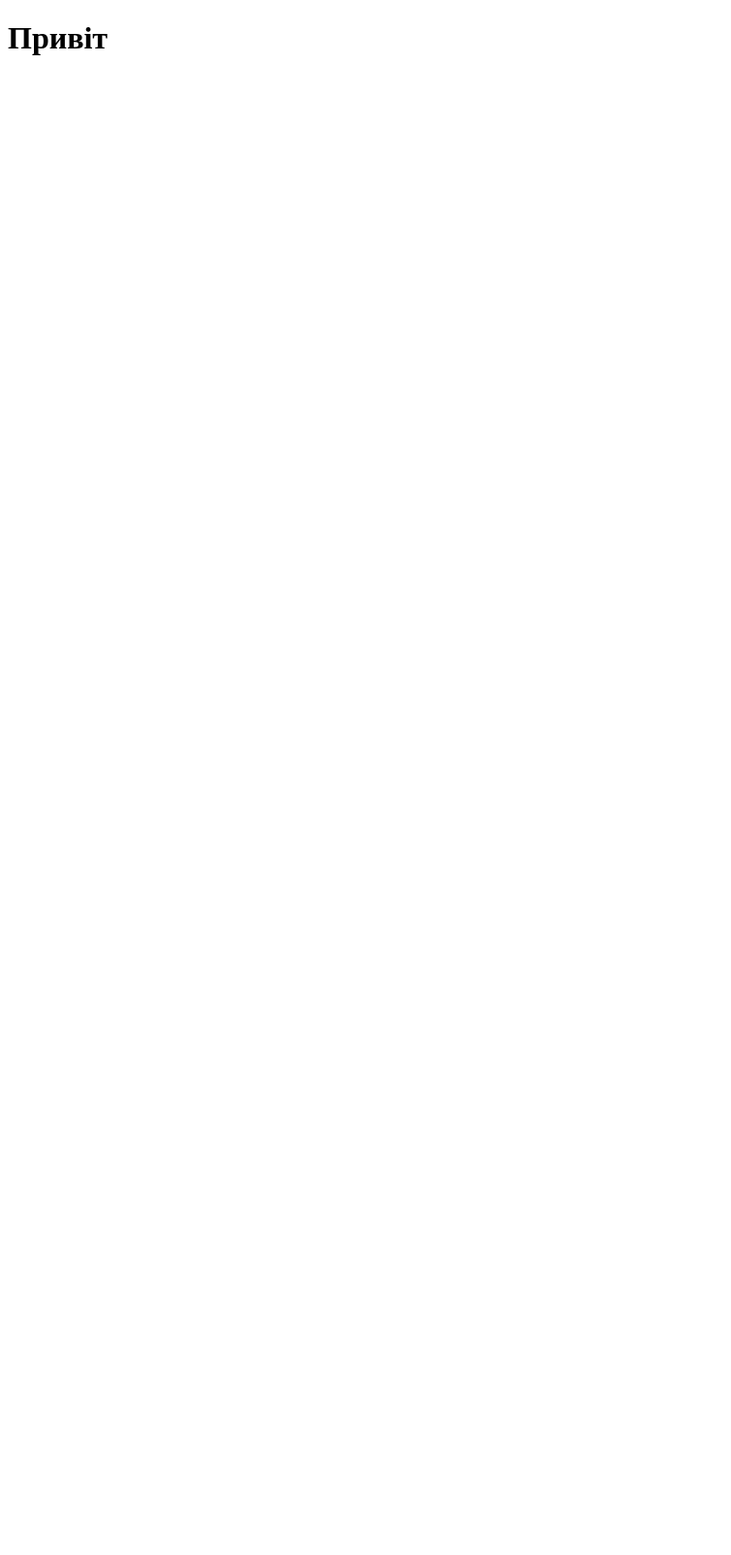
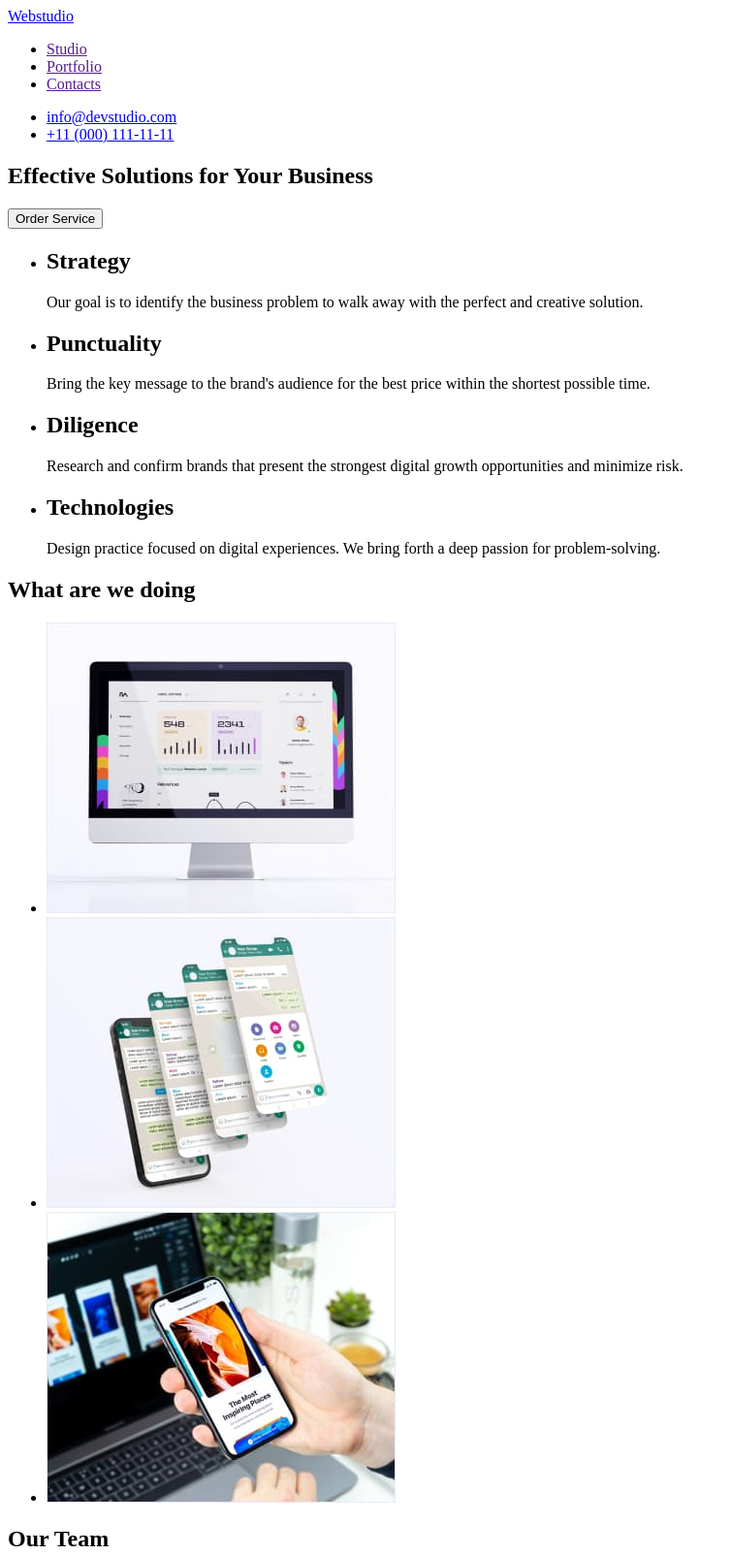
Before and after one commit to MachtTat/goit-markup-hw-01, a plain HTML site: page index.html in a window 1280 px wide. Shown: the top 1604 px of the page at 97% size, without its empty margins (0-754 px from the left). Before the commit the page ends 800 px from the top, so only its background shows below. Drawn offline with Linux system fonts and the light colour scheme.

Commit message:
hw-01-attempt-1

```diff
--- a/index.html
+++ b/index.html
@@ -7,9 +7,152 @@
       content="width=
     , initial-scale=1.0"
     />
-    <title>Document</title>
+    <title>Webstudio</title>
   </head>
   <body>
-    <h1>Привіт</h1>
+    <!-- HEADER -->
+    <header>
+      <nav>
+        <a href="./index.html">Webstudio</a>
+        <ul>
+          <li>
+            <a href="">Studio</a>
+          </li>
+          <li>
+            <a href="">Portfolio</a>
+          </li>
+          <li>
+            <a href="">Contacts</a>
+          </li>
+        </ul>
+      </nav>
+      <ul>
+        <li>
+        <a href="mailto:info@devstudio.com">info@devstudio.com</a> <br />
+        </li>
+        <li>
+        <a href="tel:+11 (000) 111-11-11">+11 (000) 111-11-11</a>
+        </li>
+        </ul>
+      </address>
+    </header>
+    <!-- HERO SECTION -->
+    <section>
+      <h1>Effective Solutions for Your Business</h1>
+      <button type="button">Order Service</button>
+      </section>
+    <main>
+    <!-- section 1 -->
+    <section>
+      <ul>
+        <li>
+          <h2>Strategy</h2>
+          <p>
+            Our goal is to identify the business problem to walk away with the
+            perfect and creative solution.
+          </p>
+        </li>
+        <li>
+          <h2>Punctuality</h2>
+          <p>
+            Bring the key message to the brand's audience for the best price
+            within the shortest possible time.
+          </p>
+        </li>
+        <li>
+          <h2>Diligence</h2>
+          <p>
+            Research and confirm brands that present the strongest digital
+            growth opportunities and minimize risk.
+          </p>
+        </li>
+        <li>
+          <h2>Technologies</h2>
+          <p>
+            Design practice focused on digital experiences. We bring forth a
+            deep passion for problem-solving.
+          </p>
+        </li>
+      </ul>
+    </section>
+    <!-- section 2 -->
+    <section>
+      <h2>What are we doing</h2>
+      <ul>
+        <li>
+             <img src="./images/main/img-1.jpg"
+          alt="monitor image"
+          width="360"
+          height="300"
+        />
+        </li>
+      <li>
+        <img
+          src="./images/main/img-2.jpg"
+          alt="phone image"
+          width="360"
+          height="300"
+        />
+      </li>
+      <li>
+        <img
+          src="./images/main/img-3.jpg"
+          alt="phone on background of laptop image"
+          width="360"
+          height="300"
+        />
+      </li>
+      </ul>
+    </section>
+    <!-- section 3 -->
+    <section>
+      <h2>Our Team</h2>
+      <ul>
+        <li>
+      <img
+        src="./images/main/img-4.jpg"
+        alt="Product Designer"
+        width="264"
+        height="260"
+      />
+      <h3>Mark Guerrero</h3>
+      <p>Product Designer</p>
+    </li>
+    <li>
+      <img
+        src="./images/main/img-5.jpg"
+        alt="Frontend Developer"
+        width="264"
+        height="260"
+      />
+      <h3>Tom Ford</h3>
+      <p>Frontend Developer</p>
+    </li>
+      <img
+        src="./images/main/img-6.jpg"
+        alt="Marketing"
+        width="264"
+        height="260"
+      />
+      <h3>Camila Garcia</h3>
+      <p>Marketing</p>
+      <li>
+      <img
+        src="./images/main/img-7.jpg"
+        alt="UI Designer"
+        width="264"
+        height="260"
+      />
+      <h3>Daniel Wilson</h3>
+      <p>UI Designer</p>
+    </li>
+      </ul>
+    </section>
+</main>
+    <!-- FOOTER -->
+    <footer>
+<a href="./index.html">Webstudio</a>
+<p>Increase the flow of customers and sales for your business with digital marketing & growth solutions.</p>
+    </footer>
   </body>
 </html>
```
Also changed, not shown: images/main/img-1.jpg (added), images/main/img-2.jpg (added), images/main/img-3.jpg (added), images/main/img-4.jpg (added), images/main/img-5.jpg (added), images/main/img-6.jpg (added), images/main/img-7.jpg (added).
